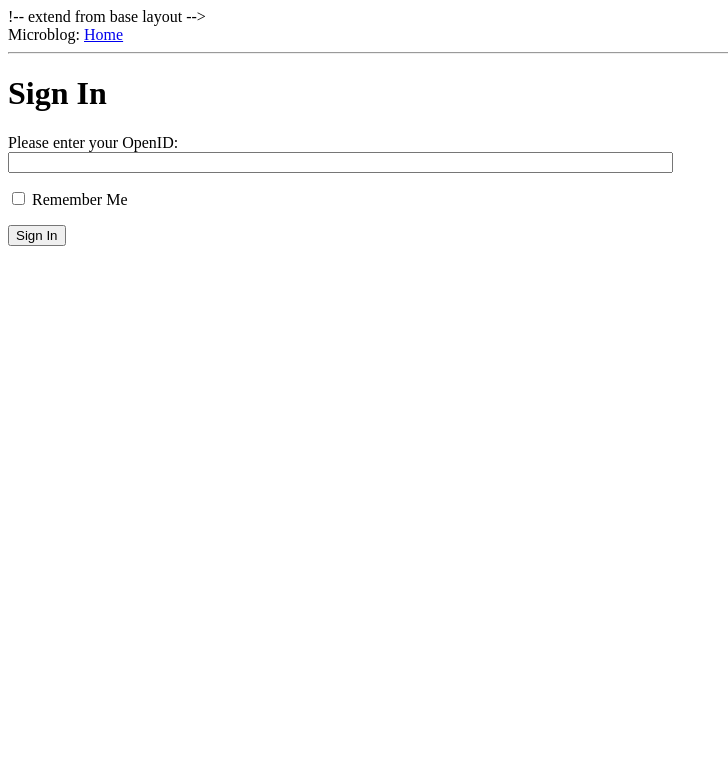
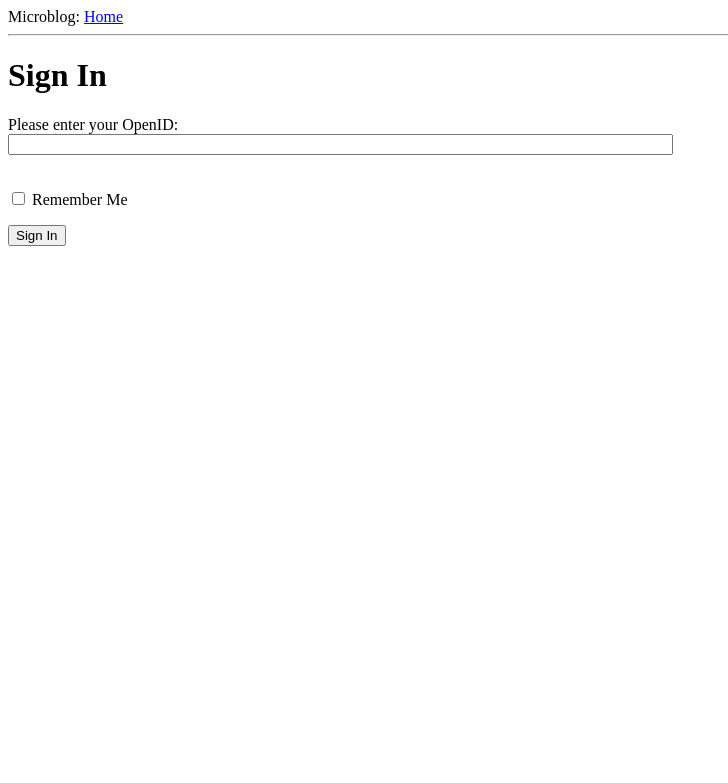
Before and after one commit to ArvidQuarshie/miguelsblog, a Python web app: template app/templates/login.html in a window 1280 px wide. Shown: the top 783 px of the page, without its empty margins (0-728 px from the left). Run offline with Jinja, Linux system fonts and the light colour scheme; the template is opened without the code that fills it: most values are stand-ins (such as "Sample title", 1, 10 or a date in 2020); form fields are guessed from the names that the template uses.

Commit message:
updated login

```diff
--- a/app/templates/login.html
+++ b/app/templates/login.html
@@ -1,4 +1,4 @@
-!-- extend from base layout -->
+<!-- extend base layout -->
 {% extends "base.html" %}
 
 {% block content %}
@@ -8,6 +8,9 @@
       <p>
           Please enter your OpenID:<br>
           {{ form.openid(size=80) }}<br>
+          {% for error in form.openid.errors %}
+            <span style="color: red;">[{{ error }}]</span>
+          {% endfor %}<br>
       </p>
       <p>{{ form.remember_me }} Remember Me</p>
       <p><input type="submit" value="Sign In"></p>
```
